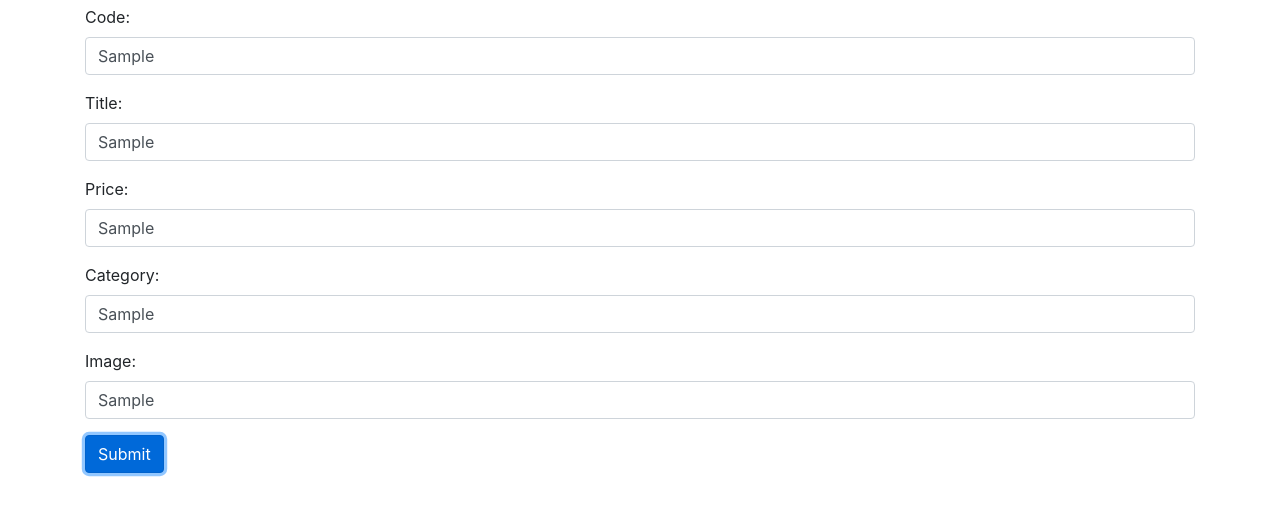
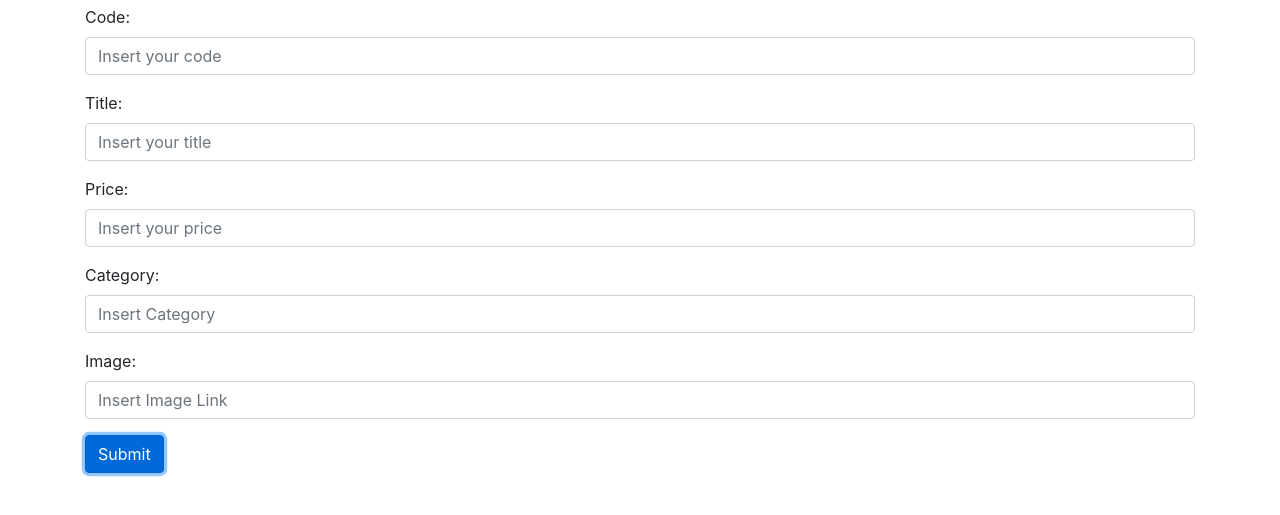
Before and after one commit to MikeSadler84/FSDI-106-onlineStore, a plain HTML site: page onlineStore/admin.html in a window 1280 px wide. Both pictures are taken after typing "Sample", "Sample", "Sample", "Sample", "Sample" into the empty fields and a click on the button "Submit". Shown: the part 107-622 px from the top of the page. Drawn offline with nearby package versions, Linux system fonts and the light colour scheme; no server answers.

Commit message:
Updated jquery

```diff
--- a/onlineStore/js/admin.js
+++ b/onlineStore/js/admin.js
@@ -68,6 +68,11 @@ function init(){
             return false;
         } else{
             register();
+            $("#codeText").val("");
+            $("#titleText").val("");
+            $("#priceText").val("");
+            $("#categoryText").val("");
+            $("#imageText").val("");
         }
     });
 }
```
Also changed, not shown: onlineStore/index.html (+1 -1 lines), onlineStore/js/catalog.js (+12 -10 lines).
